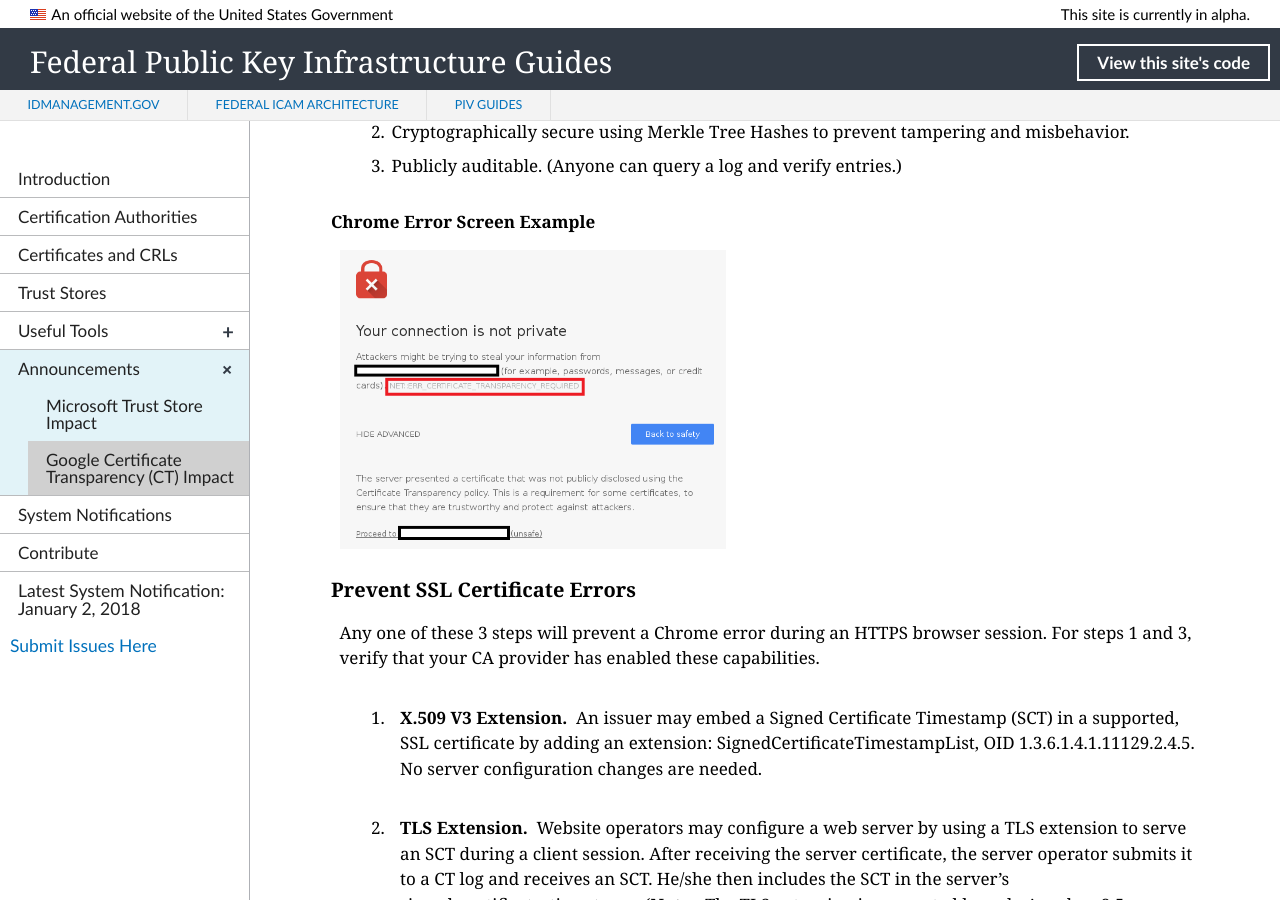
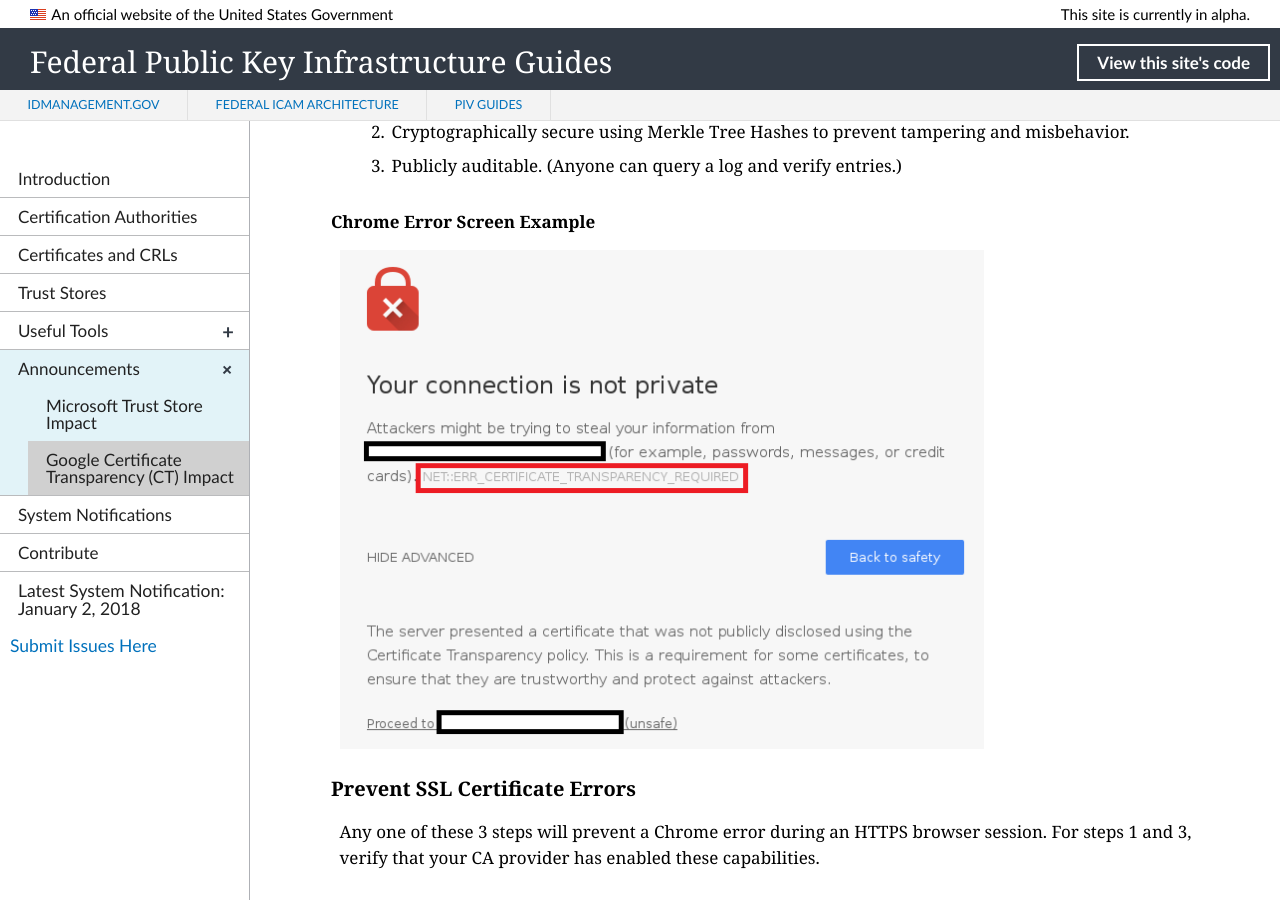
Before and after one commit to GSA/fpki-guides, a Jekyll site: the page built from _announcements/02_google_ct.md, in a window 1280 px wide and 900 px high, scrolled down 1304 px. Built offline with Jekyll 4.4.1, drawn with Linux system fonts in a browser that asks for light colours; nearby versions of some CDN libraries; library files that are not in the unit come from our copies.

Commit message:
Update 02_google_ct.md
Resizing

```diff
--- a/_announcements/02_google_ct.md
+++ b/_announcements/02_google_ct.md
@@ -38,7 +38,7 @@
 
 #### Chrome Error Screen Example
 
-![Chrome Error Screen]({{site.baseurl}}/img/google_ct_hot_topic_error.png){:style="width:45%;float:center;"}
+![Chrome Error Screen]({{site.baseurl}}/img/google_ct_hot_topic_error.png){:style="width:75%;float:center;"}
 
 ### Prevent SSL Certificate Errors
 
```
